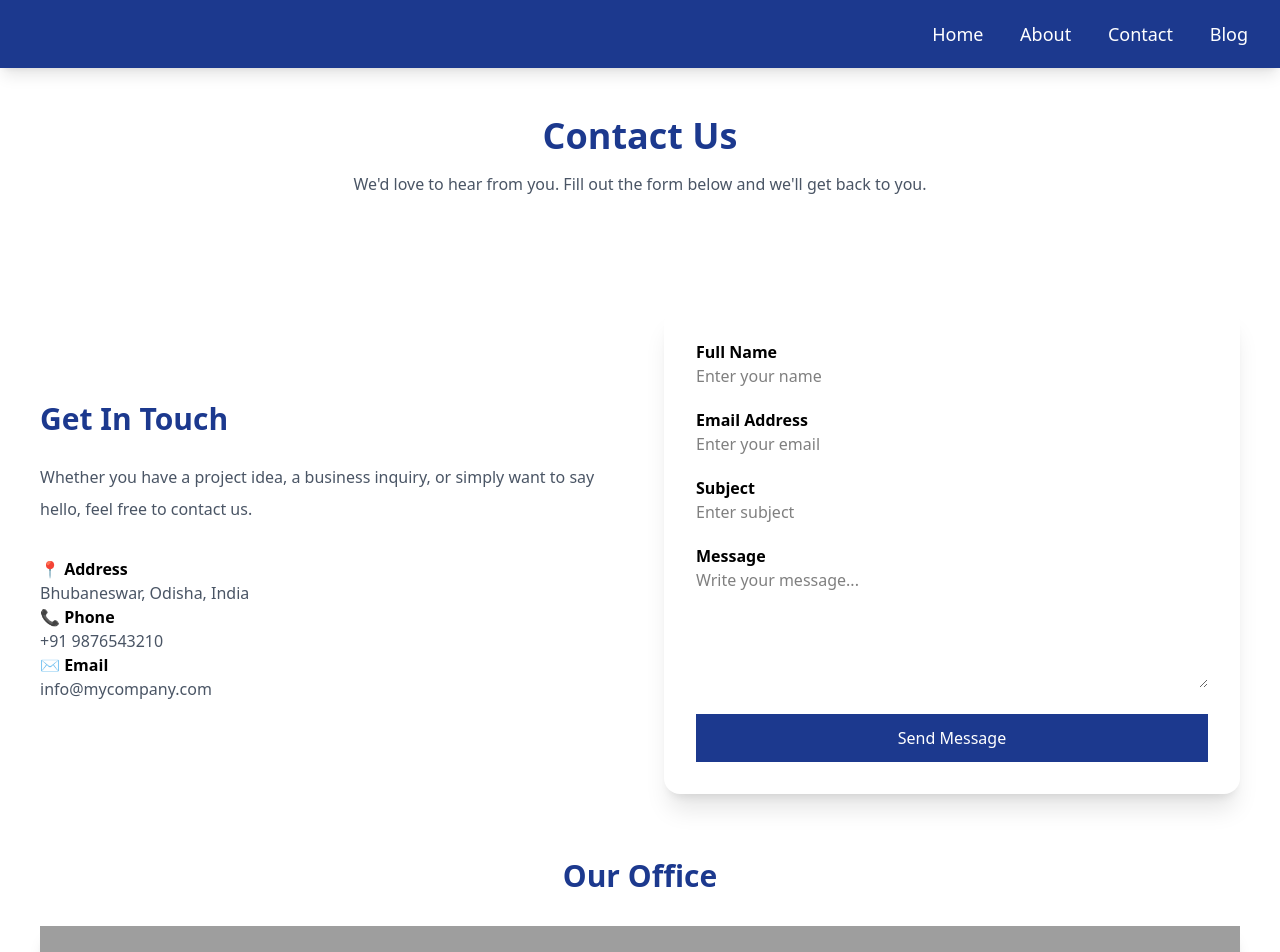
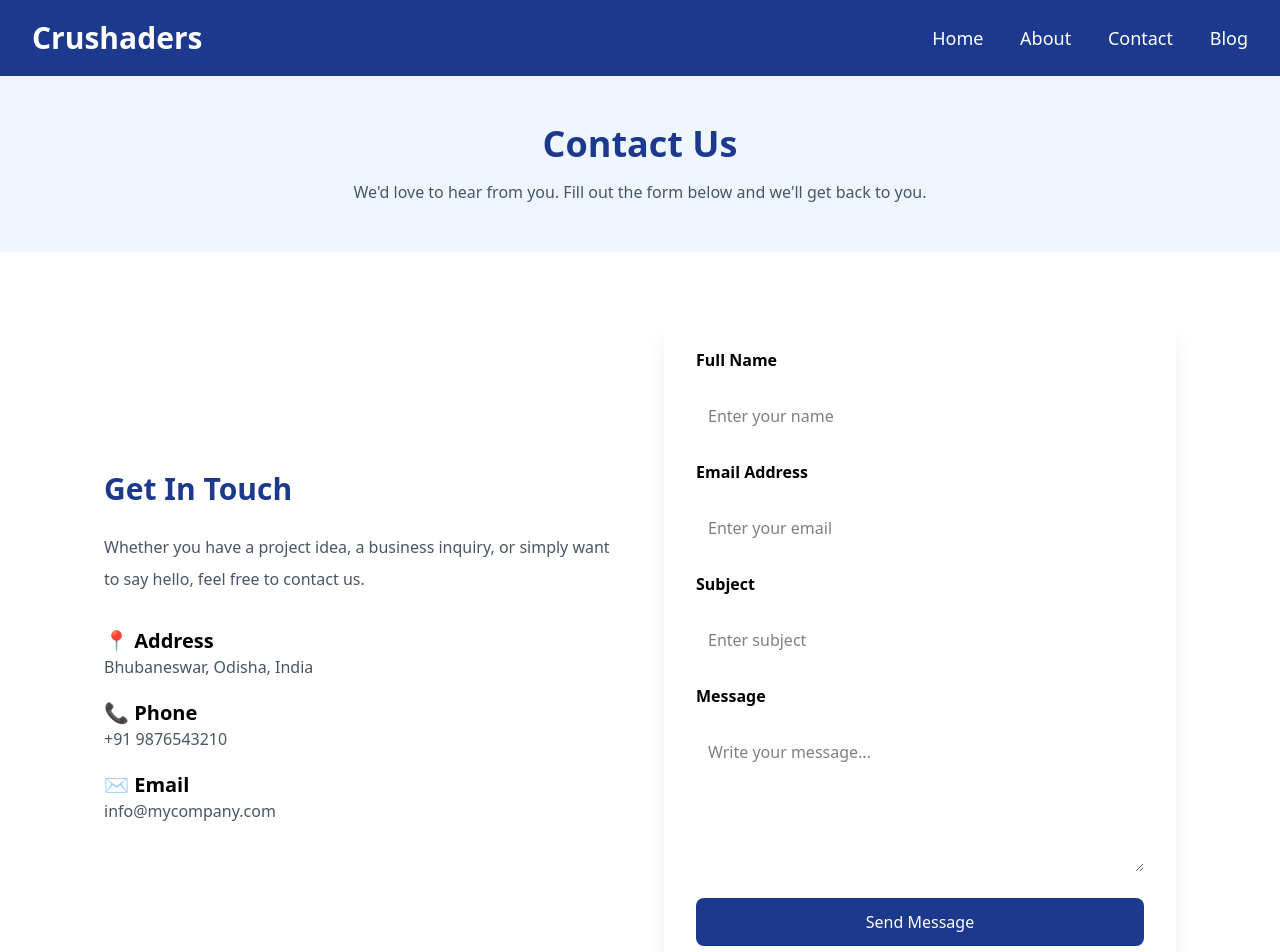
Before and after one commit to Nirupama-07/Python-practice, a Django app: page /contact/ in a window 1280 px wide. Shown: the top 952 px of the page. Run offline with Django 5.2, Linux system fonts and the light colour scheme; some libraries are stand-ins or nearby versions; grey boxes are pictures that could not be loaded.

Commit message:
Modified some features

```diff
--- a/Django/company_site/company_site/settings.py
+++ b/Django/company_site/company_site/settings.py
@@ -38,6 +38,7 @@ INSTALLED_APPS = [
     'django.contrib.messages',
     'django.contrib.staticfiles',
     'website',
+    'blog',
     'tailwind',
     'theme',
 ]
--- a/Django/company_site/company_site/urls.py
+++ b/Django/company_site/company_site/urls.py
@@ -19,5 +19,6 @@ from django.urls import path,include
 
 urlpatterns = [
     path('admin/', admin.site.urls),
-    path("",include("website.urls"))
+    path("",include("website.urls")),
+    path("blog/",include("blog.urls")),
 ]
--- a/Django/company_site/theme/static/css/dist/styles.css
+++ b/Django/company_site/theme/static/css/dist/styles.css
@@ -8,15 +8,15 @@
     --font-serif: ui-serif, Georgia, Cambria, 'Times New Roman', Times, serif;
     --font-mono: ui-monospace, SFMono-Regular, Menlo, Monaco, Consolas, 'Liberation Mono', 'Courier New',
     monospace;
-    --color-amber-400: oklch(82.8% 0.189 84.429);
     --color-yellow-300: oklch(90.5% 0.182 98.111);
-    --color-yellow-400: oklch(85.2% 0.199 91.936);
-    --color-yellow-500: oklch(79.5% 0.184 86.047);
+    --color-blue-50: oklch(97% 0.014 254.604);
     --color-blue-100: oklch(93.2% 0.032 255.585);
+    --color-blue-400: oklch(70.7% 0.165 254.624);
+    --color-blue-600: oklch(54.6% 0.245 262.881);
     --color-blue-700: oklch(48.8% 0.243 264.376);
     --color-blue-800: oklch(42.4% 0.199 265.638);
     --color-blue-900: oklch(37.9% 0.146 265.522);
-    --color-fuchsia-900: oklch(40.1% 0.17 325.612);
+    --color-blue-950: oklch(28.2% 0.091 267.935);
     --color-gray-50: oklch(98.5% 0.002 247.839);
     --color-gray-100: oklch(96.7% 0.003 264.542);
     --color-gray-400: oklch(70.7% 0.022 261.325);
@@ -27,11 +27,16 @@
     --color-black: #000;
     --color-white: #fff;
     --spacing: 0.25rem;
+    --container-6xl: 72rem;
     --container-7xl: 80rem;
+    --text-xs: 0.75rem;
+    --text-xs--line-height: calc(1 / 0.75);
     --text-sm: 0.875rem;
     --text-sm--line-height: calc(1.25 / 0.875);
     --text-lg: 1.125rem;
     --text-lg--line-height: calc(1.75 / 1.125);
+    --text-xl: 1.25rem;
+    --text-xl--line-height: calc(1.75 / 1.25);
     --text-2xl: 1.5rem;
     --text-2xl--line-height: calc(2 / 1.5);
     --text-3xl: 1.875rem;
@@ -40,13 +45,15 @@
     --text-4xl--line-height: calc(2.5 / 2.25);
     --text-5xl: 3rem;
     --text-5xl--line-height: 1;
-    --font-weight-medium: 500;
+    --font-weight-light: 300;
     --font-weight-semibold: 600;
     --font-weight-bold: 700;
     --tracking-normal: 0em;
     --leading-normal: 1.5;
+    --radius-lg: 0.5rem;
     --radius-xl: 0.75rem;
     --radius-2xl: 1rem;
+    --radius-3xl: 1.5rem;
     --default-transition-duration: 150ms;
     --default-transition-timing-function: cubic-bezier(0.4, 0, 0.2, 1);
     --default-font-family: var(--font-sans);
@@ -226,38 +233,26 @@
   .mx-auto {
     margin-inline: auto;
   }
+  .mt-3 {
+    margin-top: calc(var(--spacing) * 3);
+  }
   .mt-4 {
     margin-top: calc(var(--spacing) * 4);
   }
   .mt-5 {
     margin-top: calc(var(--spacing) * 5);
   }
-  .mt-6 {
-    margin-top: calc(var(--spacing) * 6);
-  }
-  .mt-7 {
-    margin-top: calc(var(--spacing) * 7);
-  }
   .mt-10 {
     margin-top: calc(var(--spacing) * 10);
-  }
-  .mt-12 {
-    margin-top: calc(var(--spacing) * 12);
-  }
-  .mt-14 {
-    margin-top: calc(var(--spacing) * 14);
-  }
-  .mt-16 {
-    margin-top: calc(var(--spacing) * 16);
   }
   .mt-20 {
     margin-top: calc(var(--spacing) * 20);
   }
-  .mr-14 {
-    margin-right: calc(var(--spacing) * 14);
+  .mr-7 {
+    margin-right: calc(var(--spacing) * 7);
   }
-  .mr-20 {
-    margin-right: calc(var(--spacing) * 20);
+  .mb-2 {
+    margin-bottom: calc(var(--spacing) * 2);
   }
   .mb-4 {
     margin-bottom: calc(var(--spacing) * 4);
@@ -313,38 +299,50 @@
   .h-87\.5 {
     height: calc(var(--spacing) * 87.5);
   }
-  .h-100 {
-    height: calc(var(--spacing) * 100);
-  }
   .h-105 {
     height: calc(var(--spacing) * 105);
   }
-  .h-\[50vh\] {
-    height: 50vh;
+  .h-\[200px\] {
+    height: 200px;
+  }
+  .h-\[300px\] {
+    height: 300px;
   }
   .h-\[350px\] {
     height: 350px;
   }
-  .h-\[420px\] {
-    height: 420px;
-  }
   .h-screen {
     height: 100vh;
   }
-  .w-\[40\%\] {
-    width: 40%;
+  .w-62 {
+    width: calc(var(--spacing) * 62);
   }
-  .w-\[80\%\] {
-    width: 80%;
+  .w-62\.5 {
+    width: calc(var(--spacing) * 62.5);
+  }
+  .w-\[500px\] {
+    width: 500px;
+  }
+  .w-\[550px\] {
+    width: 550px;
+  }
+  .w-\[600px\] {
+    width: 600px;
   }
   .w-full {
     width: 100%;
+  }
+  .max-w-6xl {
+    max-width: var(--container-6xl);
   }
   .max-w-7xl {
     max-width: var(--container-7xl);
   }
   .flex-1 {
     flex: 1;
+  }
+  .flex-1\/2 {
+    flex: calc(1/2 * 100%);
   }
   .flex-grow {
     flex-grow: 1;
@@ -397,14 +386,24 @@
   .gap-20 {
     gap: calc(var(--spacing) * 20);
   }
-  .gap-32 {
-    gap: calc(var(--spacing) * 32);
-  }
-  .gap-60 {
-    gap: calc(var(--spacing) * 60);
-  }
   .gap-80 {
     gap: calc(var(--spacing) * 80);
+  }
+  .gap-96 {
+    gap: calc(var(--spacing) * 96);
+  }
+  .space-y-5 {
+    :where(& > :not(:last-child)) {
+      --tw-space-y-reverse: 0;
+      margin-block-start: calc(calc(var(--spacing) * 5) * var(--tw-space-y-reverse));
+      margin-block-end: calc(calc(var(--spacing) * 5) * calc(1 - var(--tw-space-y-reverse)));
+    }
+  }
+  .gap-x-52 {
+    column-gap: calc(var(--spacing) * 52);
+  }
+  .gap-x-60 {
+    column-gap: calc(var(--spacing) * 60);
   }
   .space-x-5 {
     :where(& > :not(:last-child)) {
@@ -420,8 +419,20 @@
       margin-inline-end: calc(calc(var(--spacing) * 8) * calc(1 - var(--tw-space-x-reverse)));
     }
   }
+  .overflow-hidden {
+    overflow: hidden;
+  }
+  .rounded {
+    border-radius: 0.25rem;
+  }
   .rounded-2xl {
     border-radius: var(--radius-2xl);
+  }
+  .rounded-3xl {
+    border-radius: var(--radius-3xl);
+  }
+  .rounded-lg {
+    border-radius: var(--radius-lg);
   }
   .rounded-xl {
     border-radius: var(--radius-xl);
@@ -437,14 +448,29 @@
   .border-blue-800 {
     border-color: var(--color-blue-800);
   }
+  .bg-blue-50 {
+    background-color: var(--color-blue-50);
+  }
   .bg-blue-100 {
     background-color: var(--color-blue-100);
+  }
+  .bg-blue-400 {
+    background-color: var(--color-blue-400);
+  }
+  .bg-blue-400\/50 {
+    background-color: color-mix(in srgb, oklch(70.7% 0.165 254.624) 50%, transparent);
+    @supports (color: color-mix(in lab, red, red)) {
+      background-color: color-mix(in oklab, var(--color-blue-400) 50%, transparent);
+    }
   }
   .bg-blue-800 {
     background-color: var(--color-blue-800);
   }
   .bg-blue-900 {
     background-color: var(--color-blue-900);
+  }
+  .bg-blue-950 {
+    background-color: var(--color-blue-950);
   }
   .bg-gray-50 {
     background-color: var(--color-gray-50);
@@ -461,11 +487,17 @@
   .object-cover {
     object-fit: cover;
   }
+  .p-3 {
+    padding: calc(var(--spacing) * 3);
+  }
   .p-8 {
     padding: calc(var(--spacing) * 8);
   }
-  .px-7 {
-    padding-inline: calc(var(--spacing) * 7);
+  .px-3 {
+    padding-inline: calc(var(--spacing) * 3);
+  }
+  .px-5 {
+    padding-inline: calc(var(--spacing) * 5);
   }
   .px-8 {
     padding-inline: calc(var(--spacing) * 8);
@@ -548,21 +574,17 @@
     font-size: var(--text-sm);
     line-height: var(--tw-leading, var(--text-sm--line-height));
   }
-  .leading-2 {
-    --tw-leading: calc(var(--spacing) * 2);
-    line-height: calc(var(--spacing) * 2);
+  .text-xl {
+    font-size: var(--text-xl);
+    line-height: var(--tw-leading, var(--text-xl--line-height));
+  }
+  .text-xs {
+    font-size: var(--text-xs);
+    line-height: var(--tw-leading, var(--text-xs--line-height));
   }
   .leading-8 {
     --tw-leading: calc(var(--spacing) * 8);
     line-height: calc(var(--spacing) * 8);
-  }
-  .leading-12 {
-    --tw-leading: calc(var(--spacing) * 12);
-    line-height: calc(var(--spacing) * 12);
-  }
-  .leading-16 {
-    --tw-leading: calc(var(--spacing) * 16);
-    line-height: calc(var(--spacing) * 16);
   }
   .leading-normal {
     --tw-leading: var(--leading-normal);
@@ -690,14 +706,21 @@
       }
     }
   }
-  .active\:text-amber-400 {
-    &:active {
-      color: var(--color-amber-400);
+  .focus\:ring-2 {
+    &:focus {
+      --tw-ring-shadow: var(--tw-ring-inset,) 0 0 0 calc(2px + var(--tw-ring-offset-width)) var(--tw-ring-color, currentcolor);
+      box-shadow: var(--tw-inset-shadow), var(--tw-inset-ring-shadow), var(--tw-ring-offset-shadow), var(--tw-ring-shadow), var(--tw-shadow);
     }
   }
-  .md\:mt-0 {
-    @media (width >= 48rem) {
-      margin-top: calc(var(--spacing) * 0);
+  .focus\:ring-blue-600 {
+    &:focus {
+      --tw-ring-color: var(--color-blue-600);
+    }
+  }
+  .focus\:outline-none {
+    &:focus {
+      --tw-outline-style: none;
+      outline-style: none;
     }
   }
   .md\:grid-cols-2 {
@@ -715,6 +738,11 @@
       flex-direction: row;
     }
   }
+}
+@property --tw-space-y-reverse {
+  syntax: "*";
+  inherits: false;
+  initial-value: 0;
 }
 @property --tw-space-x-reverse {
   syntax: "*";
@@ -830,6 +858,7 @@
 @layer properties {
   @supports ((-webkit-hyphens: none) and (not (margin-trim: inline))) or ((-moz-orient: inline) and (not (color:rgb(from red r g b)))) {
     *, ::before, ::after, ::backdrop {
+      --tw-space-y-reverse: 0;
       --tw-space-x-reverse: 0;
       --tw-border-style: solid;
       --tw-leading: initial;
--- a/Django/company_site/website/templates/home.html
+++ b/Django/company_site/website/templates/home.html
@@ -12,7 +12,7 @@ Home
         <!-- Left -->
         <div class="flex-1">
             <h2 class="text-5xl font-bold text-gray-800 mb-6">
-                Welcome to Our Company
+                Welcome to {{ name }}
             </h2>
 
             <p class="text-lg text-gray-600 leading-8 mb-8">
@@ -22,12 +22,12 @@ Home
             </p>
 
             <div class="flex gap-5">
-                <a href="{% url 'about' %}"
+                <a href="{% url 'website:about' %}"
                    class="bg-blue-800 text-white px-8 py-3 rounded-xl hover:bg-blue-700 transition duration-300 shadow-lg">
                     Learn More
                 </a>
 
-                <a href="{% url 'contact' %}"
+                <a href="{% url 'website:contact' %}"
                    class="border-2 border-blue-800 text-blue-800 px-8 py-3 rounded-xl hover:bg-blue-800 hover:text-white transition duration-300">
                     Contact Us
                 </a>
--- a/Django/company_site/website/urls.py
+++ b/Django/company_site/website/urls.py
@@ -1,5 +1,7 @@
 from django.urls import path
 from . import views
+
+app_name="website"
 
 urlpatterns=[
     path("",views.home,name="home"),
--- a/Django/company_site/website/views.py
+++ b/Django/company_site/website/views.py
@@ -2,10 +2,10 @@ from django.shortcuts import render
 
 # Create your views here.
 def home(request):
-    return render(request,"home.html")
+    return render(request,"home.html",{"name":"Crushaders"})
 
 def about(request):
-    return render(request,"about.html")
+    return render(request,"about.html",{"name":"Crushaders"})
 
 def contact(request):
-    return render(request,"contact.html")
+    return render(request,"contact.html",{"name":"Crushaders"})
```
Also changed, not shown: other parts of Django/company_site/theme/static/css/dist/styles.css (+31 -61 lines), Django/company_site/website/templates/base.html (+6 -5 lines).
